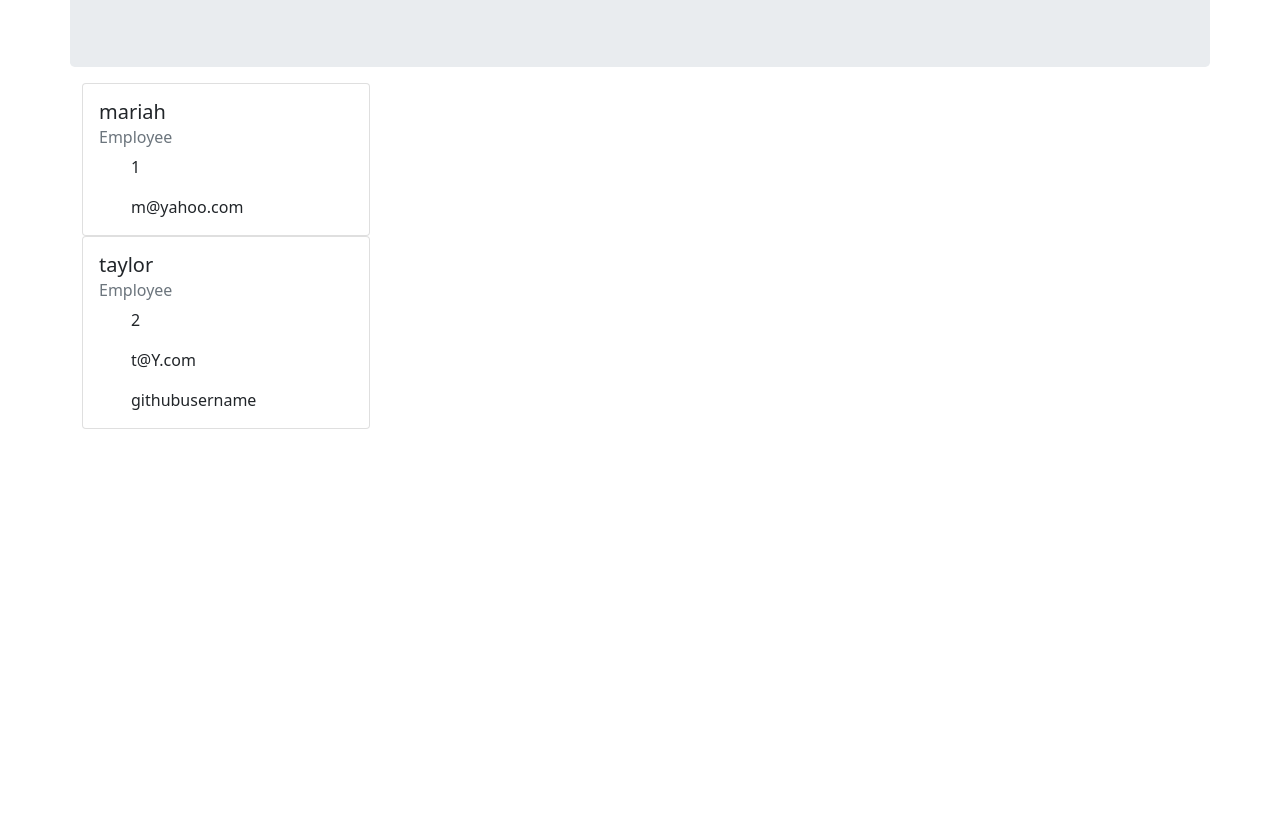
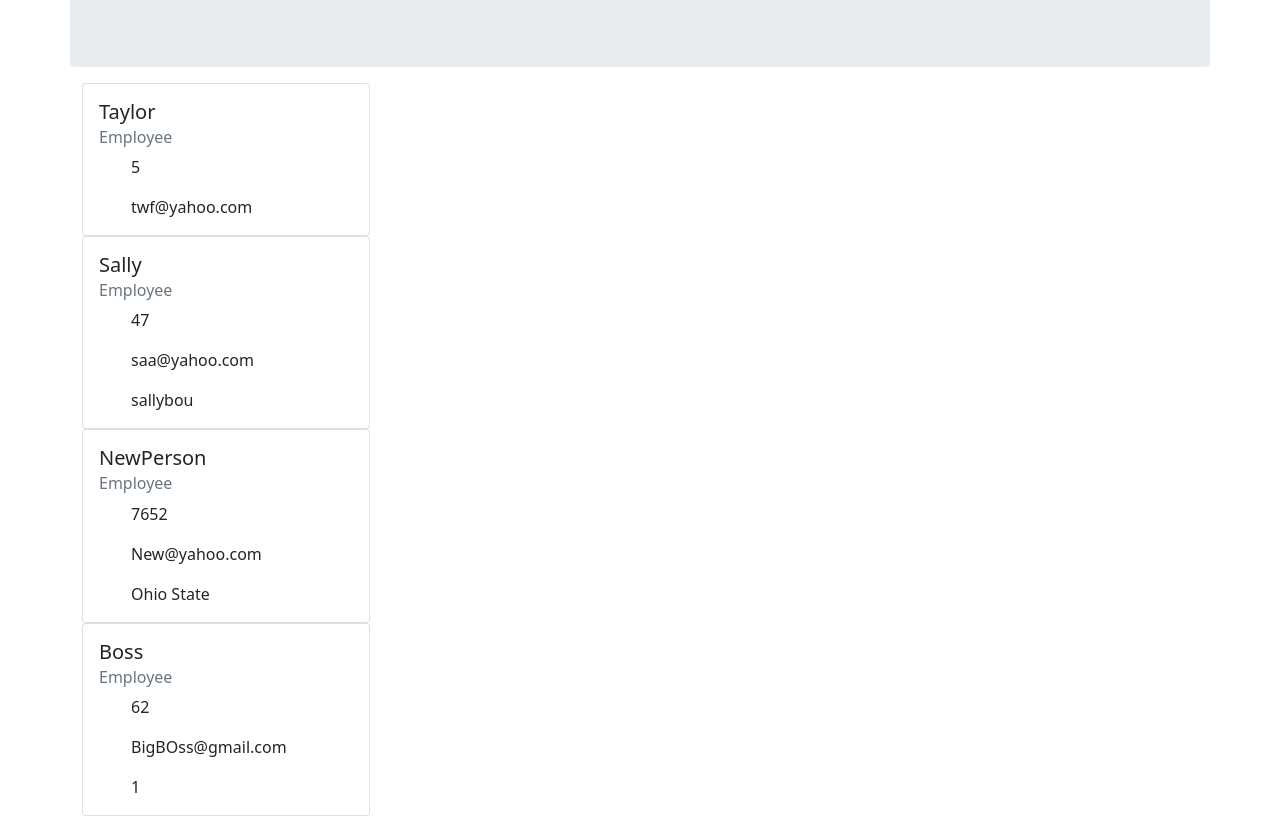
Before and after one commit to TWFB29/TeamProfileGenerator, a website: page htmlGenerate/TeamProfile.html in a window 1280 px wide. Shown: the part 117-933 px from the top of the page. Before the commit the page ends 800 px from the top, so only its background shows below. Drawn offline with nearby package versions, Linux system fonts and the light colour scheme.

Commit message:
finished

```diff
--- a/htmlGenerate/TeamProfile.html
+++ b/htmlGenerate/TeamProfile.html
@@ -23,20 +23,40 @@
 
 <div class="card" style="width: 18rem;">
   <div class="card-body">
-    <h5 class="card-title">mariah</h5>
+    <h5 class="card-title">Taylor</h5>
     <h6 class="card-subtitle mb-2 text-muted">Employee</h6>
-    <ul class="card-text">1</ul>
-    <ul class="card-text">m@yahoo.com</ul>
+    <ul class="card-text">5</ul>
+    <ul class="card-text">twf@yahoo.com</ul>
 
   </div>
 </div>
 <div class="card" style="width: 18rem;">
   <div class="card-body">
-    <h5 class="card-title">taylor</h5>
+    <h5 class="card-title">Sally</h5>
     <h6 class="card-subtitle mb-2 text-muted">Employee</h6>
-    <ul class="card-text">2</ul>
-    <ul class="card-text">t@Y.com</ul>
-    <ul class="card-text">githubusername</ul>
+    <ul class="card-text">47</ul>
+    <ul class="card-text">saa@yahoo.com</ul>
+    <ul class="card-text">sallybou</ul>
+
+  </div>
+</div>
+<div class="card" style="width: 18rem;">
+  <div class="card-body">
+    <h5 class="card-title">NewPerson</h5>
+    <h6 class="card-subtitle mb-2 text-muted">Employee</h6>
+    <ul class="card-text">7652</ul>
+    <ul class="card-text">New@yahoo.com</ul>
+    <ul class="card-text">Ohio State</ul>
+
+  </div>
+</div>
+<div class="card" style="width: 18rem;">
+  <div class="card-body">
+    <h5 class="card-title">Boss</h5>
+    <h6 class="card-subtitle mb-2 text-muted">Employee</h6>
+    <ul class="card-text">62</ul>
+    <ul class="card-text">BigBOss@gmail.com</ul>
+    <ul class="card-text">1</ul>
 
   </div>
 </div>
```
Also changed, not shown: README.md.
